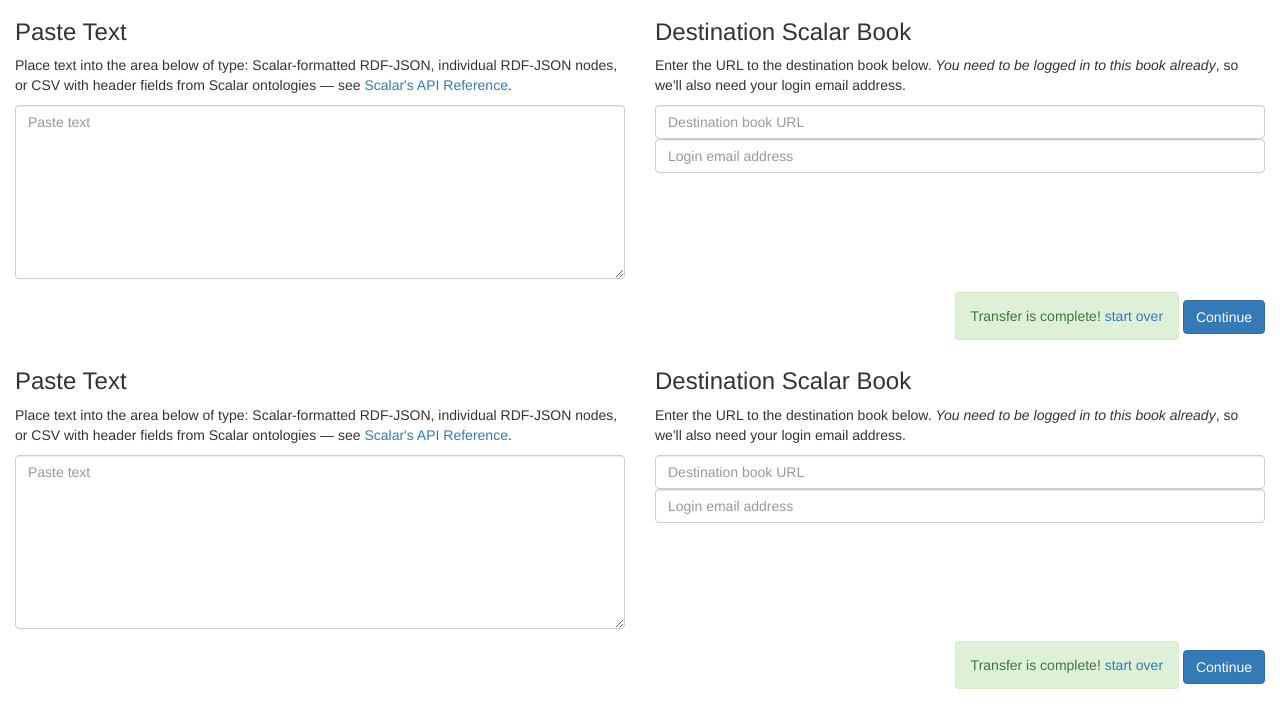
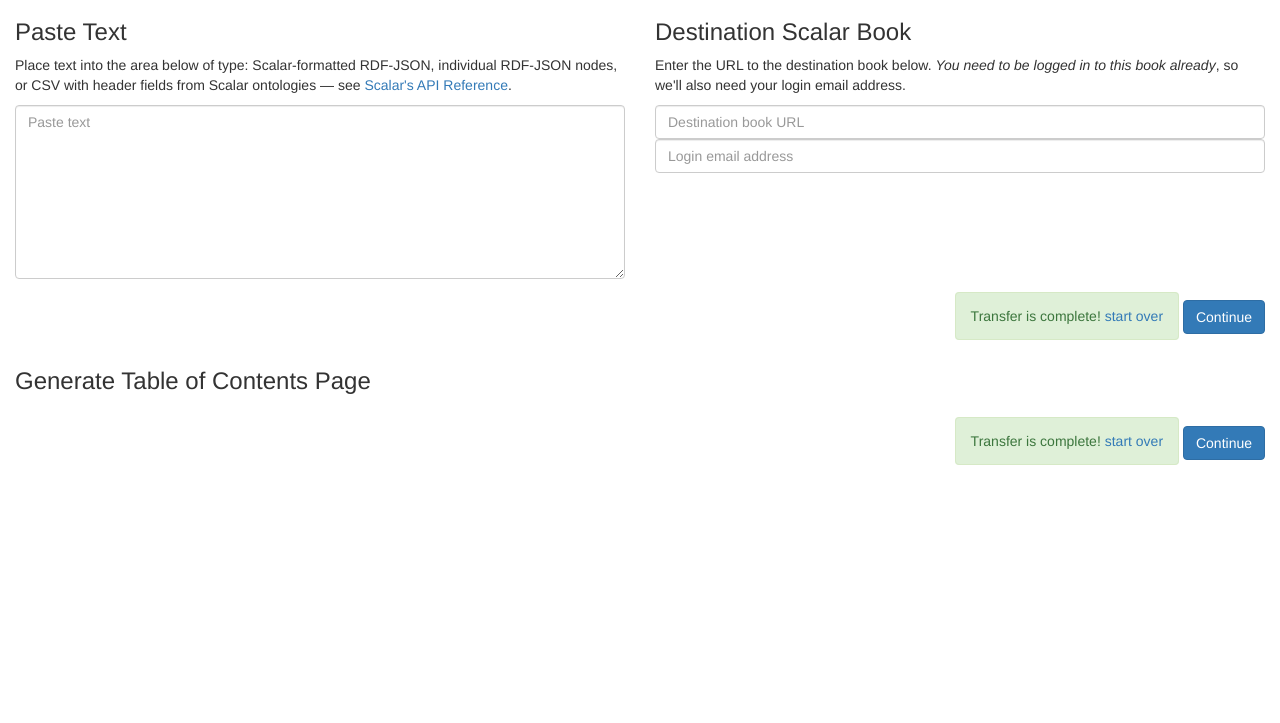
Before and after one commit to sashafr/scalar_journal, a PHP site: page / in a window 1280 px wide, after a click on "Paste Text". Shown: the part 77-800 px from the top of the page. Run offline with PHP 8.4, Linux system fonts and the light colour scheme; some libraries are stand-ins or nearby versions.

Commit message:
Now need to feed through the JSON object

```diff
--- a/TableOfContents/index.html
+++ b/TableOfContents/index.html
@@ -106,18 +106,12 @@
       					<form id="rdfform">
                				<div class="row">
 	                			<div class="adaptive-padding col-lg-6 col-md-6 col-sm-6 col-xs-12">
-	                				<h3></span>Paste Text</h3>
-	                				<p>Place text into the area below of type: Scalar-formatted RDF-JSON, individual RDF-JSON nodes, or
-	                				CSV with header fields from Scalar ontologies &mdash; see
-	                				<a target="_blank" href="http://scalar.usc.edu/features/open-api/">Scalar's API Reference</a>.</p>
-	                				<textarea class="form-control source_rdf" rows="8" placeholder="Paste text" required></textarea>
+	                				<h3></span>Generate Table of Contents Page</h3>
+	                				<textarea style="display:none;" class="form-control source_rdf" rows="8" placeholder="Paste text" required></textarea>
 	                			</div>
 	                			<div class="adaptive-padding col-lg-6 col-md-6 col-sm-6 col-xs-12">
-	                				<h3><span class="scalar-logo"></span>Destination Scalar Book</h3>
-	                				<p>Enter the URL to the destination book below. <i>You
-	                				need to be logged in to this book already</i>, so we'll also need your login email address.</p>
-	                				<input type="text" class="form-control dest_url" placeholder="Destination book URL" required />
-	                				<input type="email" class="form-control dest_id" placeholder="Login email address" required />
+	                				<input type="hidden" class="form-control dest_url" placeholder="http://dev.upenndigitalscholarship.org/scalar/table-of-contents"/>
+	                				<input type="hidden" class="form-control dest_id" placeholder="Login email address" required />
 	                			</div>
                   			</div>
                   			<div class="row">
@@ -140,6 +134,7 @@
 								</div>
 				            </div>
                 		</form>
+                		<!--End Edits-->
               		</div>
               		<!--  Import by uploaded file -->
               		<div role="tabpanel" class="tab-pane fade" id="file" aria-labelledby="file-tab">
--- a/TableOfContents/user.php
+++ b/TableOfContents/user.php
@@ -11,6 +11,7 @@ function checkIfThere($books, $titleToFind) {
 		$trimmedTitle = trim($bookVal->title);
 		if (strcmp($titleToFind, $trimmedTitle) == 0) {
 			$returnVal = True;
+			break;
 		}
 	}
 	return $returnVal;
```
